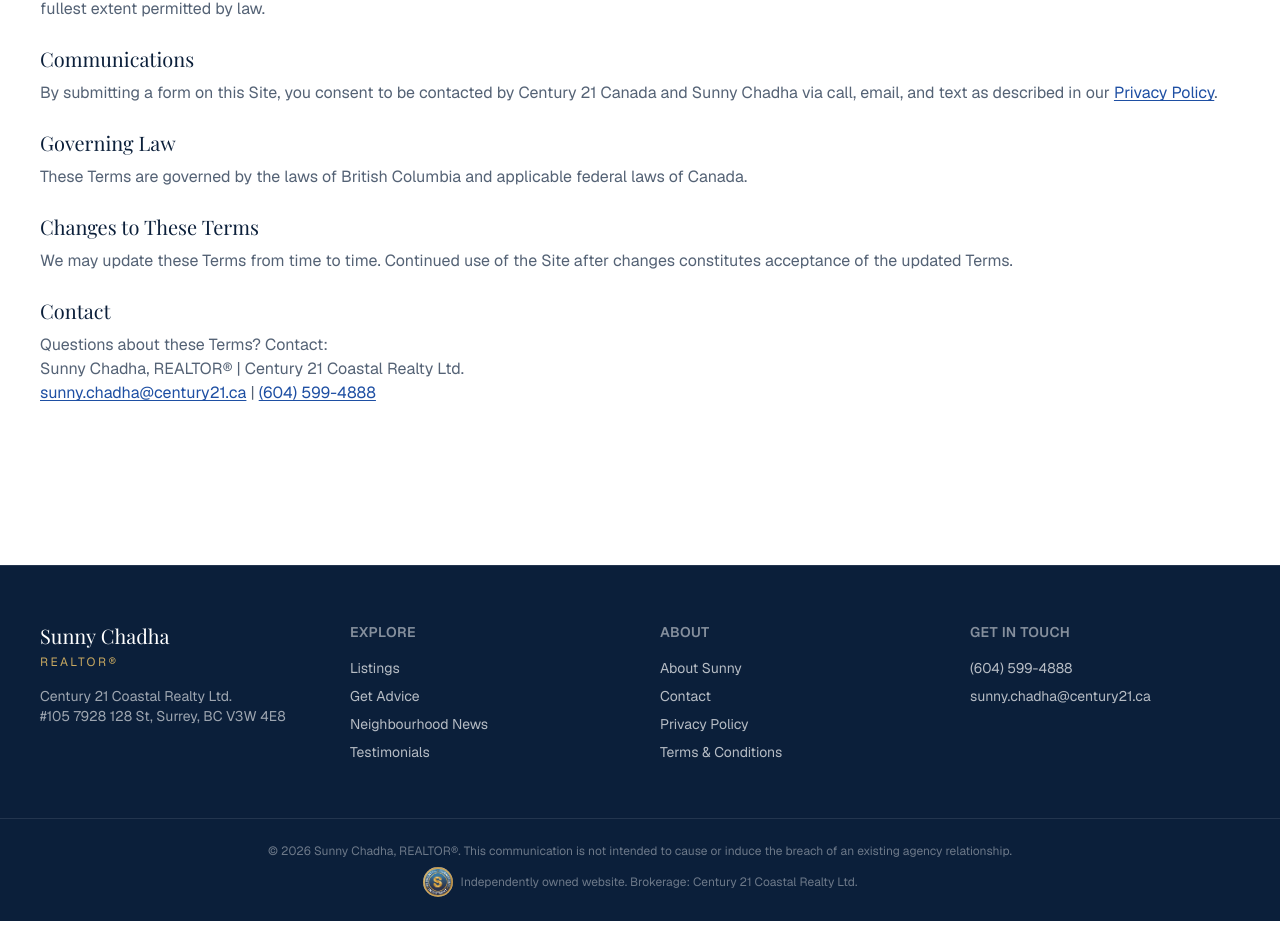
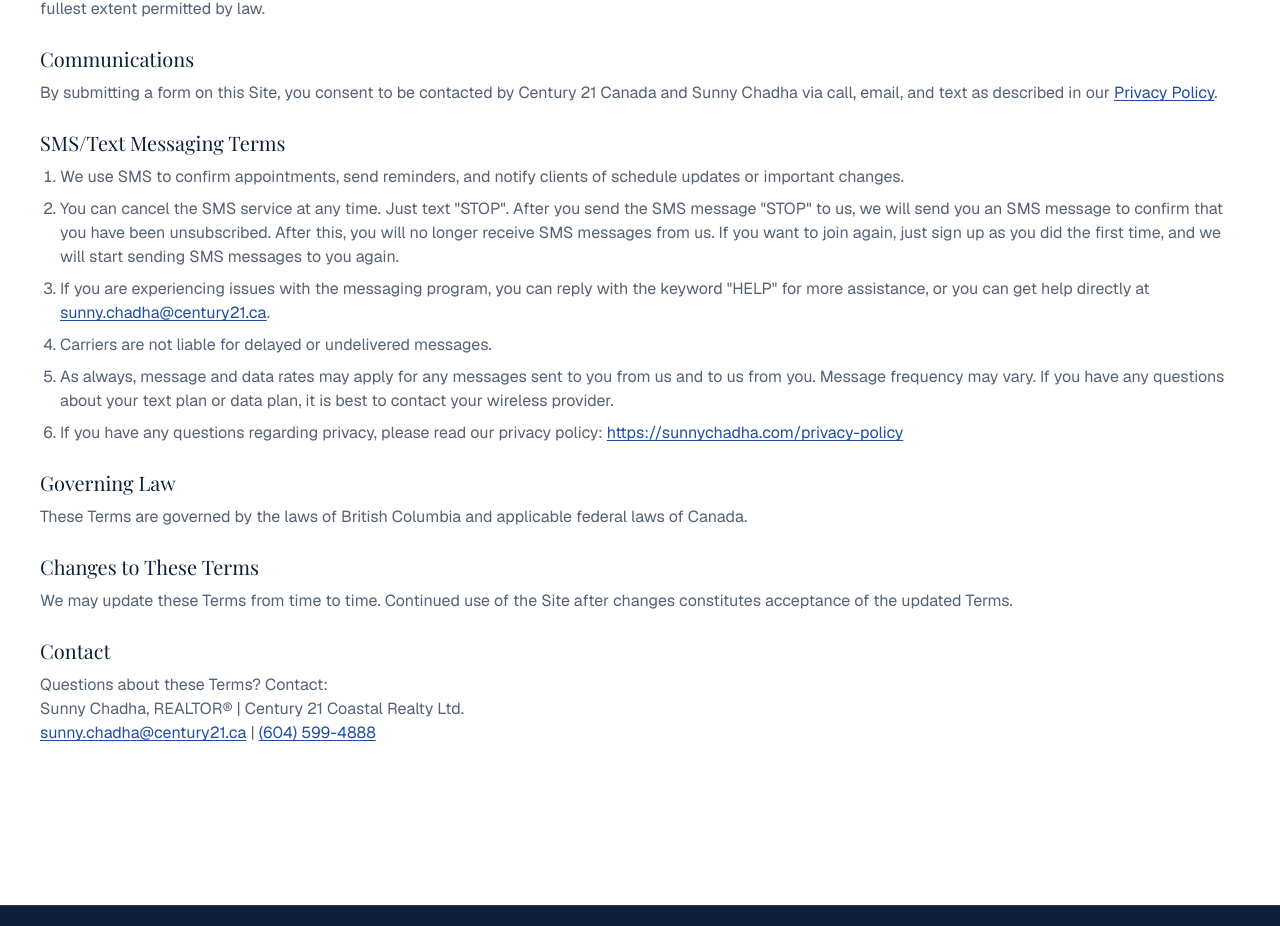
Before and after one commit to anmol741/sunny-website, a Next.js app: page /terms-and-conditions in a window 1280 px wide. Shown: the part 940-1866 px from the top of the page. Built offline with nearby package versions, Linux system fonts and the light colour scheme; a web font is replaced by a local one.

Commit message:
error of flowupboss is solved

```diff
--- a/app/privacy-policy/page.tsx
+++ b/app/privacy-policy/page.tsx
@@ -114,6 +114,56 @@
           </div>
 
           <div>
+            <h2 className="font-serif text-xl text-navy">
+              SMS/Text Messaging Terms
+            </h2>
+            <ol className="mt-2 list-decimal space-y-2 pl-5">
+              <li>
+                We use SMS to confirm appointments, send reminders, and
+                notify clients of schedule updates or important changes.
+              </li>
+              <li>
+                You can cancel the SMS service at any time. Just text
+                &quot;STOP&quot;. After you send the SMS message
+                &quot;STOP&quot; to us, we will send you an SMS message to
+                confirm that you have been unsubscribed. After this, you
+                will no longer receive SMS messages from us. If you want to
+                join again, just sign up as you did the first time, and we
+                will start sending SMS messages to you again.
+              </li>
+              <li>
+                If you are experiencing issues with the messaging program,
+                you can reply with the keyword &quot;HELP&quot; for more
+                assistance, or you can get help directly at{" "}
+                <a
+                  href="mailto:sunny.chadha@century21.ca"
+                  className="text-accent underline underline-offset-2"
+                >
+                  sunny.chadha@century21.ca
+                </a>
+                .
+              </li>
+              <li>Carriers are not liable for delayed or undelivered messages.</li>
+              <li>
+                As always, message and data rates may apply for any messages
+                sent to you from us and to us from you. Message frequency
+                may vary. If you have any questions about your text plan or
+                data plan, it is best to contact your wireless provider.
+              </li>
+              <li>
+                If you have any questions regarding privacy, please read our
+                privacy policy:{" "}
+                <a
+                  href="https://sunnychadha.com/privacy-policy"
+                  className="text-accent underline underline-offset-2"
+                >
+                  https://sunnychadha.com/privacy-policy
+                </a>
+              </li>
+            </ol>
+          </div>
+
+          <div>
             <h2 className="font-serif text-xl text-navy">Your Rights</h2>
             <p className="mt-2">
               Under Canadian privacy law (PIPEDA), you have the right to
--- a/app/terms-and-conditions/page.tsx
+++ b/app/terms-and-conditions/page.tsx
@@ -118,6 +118,56 @@
           </div>
 
           <div>
+            <h2 className="font-serif text-xl text-navy">
+              SMS/Text Messaging Terms
+            </h2>
+            <ol className="mt-2 list-decimal space-y-2 pl-5">
+              <li>
+                We use SMS to confirm appointments, send reminders, and
+                notify clients of schedule updates or important changes.
+              </li>
+              <li>
+                You can cancel the SMS service at any time. Just text
+                &quot;STOP&quot;. After you send the SMS message
+                &quot;STOP&quot; to us, we will send you an SMS message to
+                confirm that you have been unsubscribed. After this, you
+                will no longer receive SMS messages from us. If you want to
+                join again, just sign up as you did the first time, and we
+                will start sending SMS messages to you again.
+              </li>
+              <li>
+                If you are experiencing issues with the messaging program,
+                you can reply with the keyword &quot;HELP&quot; for more
+                assistance, or you can get help directly at{" "}
+                <a
+                  href="mailto:sunny.chadha@century21.ca"
+                  className="text-accent underline underline-offset-2"
+                >
+                  sunny.chadha@century21.ca
+                </a>
+                .
+              </li>
+              <li>Carriers are not liable for delayed or undelivered messages.</li>
+              <li>
+                As always, message and data rates may apply for any messages
+                sent to you from us and to us from you. Message frequency
+                may vary. If you have any questions about your text plan or
+                data plan, it is best to contact your wireless provider.
+              </li>
+              <li>
+                If you have any questions regarding privacy, please read our
+                privacy policy:{" "}
+                <a
+                  href="https://sunnychadha.com/privacy-policy"
+                  className="text-accent underline underline-offset-2"
+                >
+                  https://sunnychadha.com/privacy-policy
+                </a>
+              </li>
+            </ol>
+          </div>
+
+          <div>
             <h2 className="font-serif text-xl text-navy">Governing Law</h2>
             <p className="mt-2">
               These Terms are governed by the laws of British Columbia and
--- a/components/LeadForm.tsx
+++ b/components/LeadForm.tsx
@@ -34,10 +34,11 @@
 }: Props) {
   const [status, setStatus] = useState<Status>("idle");
   const [consent, setConsent] = useState(false);
+  const consentRequired = formType !== "contact";
 
   async function handleSubmit(e: FormEvent<HTMLFormElement>) {
     e.preventDefault();
-    if (!consent) return;
+    if (consentRequired && !consent) return;
 
     setStatus("submitting");
     const form = e.currentTarget;
@@ -167,7 +168,7 @@
       <label className="flex items-start gap-2.5 text-xs leading-relaxed text-navy/70">
         <input
           type="checkbox"
-          required
+          required={consentRequired}
           checked={consent}
           onChange={(e) => setConsent(e.target.checked)}
           className="mt-0.5 h-4 w-4 shrink-0 rounded border-navy/30 text-accent focus:ring-accent"
@@ -197,7 +198,7 @@
 
       <button
         type="submit"
-        disabled={status === "submitting" || !consent}
+        disabled={status === "submitting" || (consentRequired && !consent)}
         className="w-full rounded-full bg-accent px-6 py-3 text-sm font-semibold text-white transition-colors hover:bg-accent-light disabled:cursor-not-allowed disabled:opacity-50"
       >
         {status === "submitting"
```
